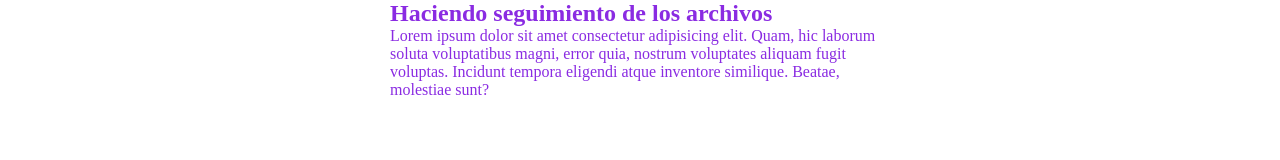
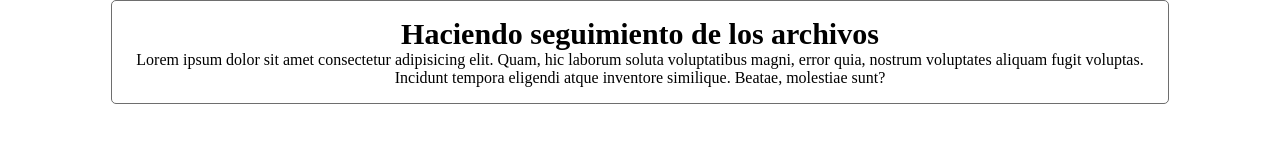
Before and after one commit to DiegoQQ/practicaGit, a plain HTML site: page index.html in a window 1280 px wide. Drawn offline with Linux system fonts and the light colour scheme.

Commit message:
commit al master del blogpost a su version mas reciente

```diff
--- a/css/style.css
+++ b/css/style.css
@@ -2,8 +2,14 @@
     margin: 0px;
     padding: 0px;
 }
-.cabecera{
-    margin: auto;
-    color: blueviolet;
-    width: 500px;
+#container{
+    text-align: center;
+    width: 80%;
+    border: 1px solid rgb(110, 110, 110);
+    border-radius: 5px;
+    margin: 0 auto;
+    padding: 1em;
 }
+#container h2{
+    font-size: 30px;
+}
--- a/index.html
+++ b/index.html
@@ -9,7 +9,7 @@
 </head>
 <body>
     <section>
-        <div class="cabecera">
+        <div id="container">
             <h2>Haciendo seguimiento de los archivos</h2>
             <p>Lorem ipsum dolor sit amet consectetur adipisicing elit. Quam, hic laborum soluta voluptatibus magni, error quia, nostrum voluptates aliquam fugit voluptas. Incidunt tempora eligendi atque inventore similique. Beatae, molestiae sunt?</p>
         </div>
```
